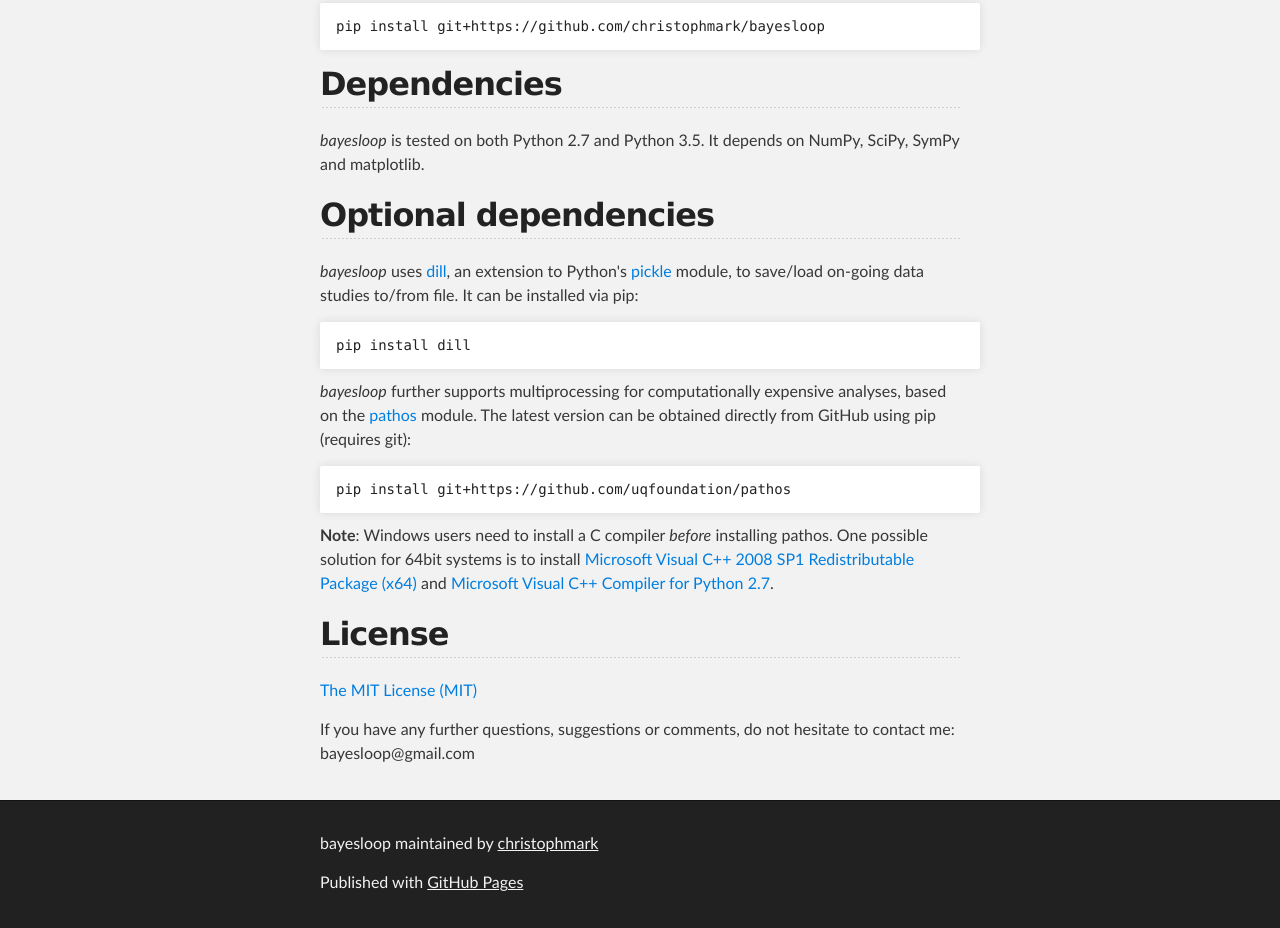
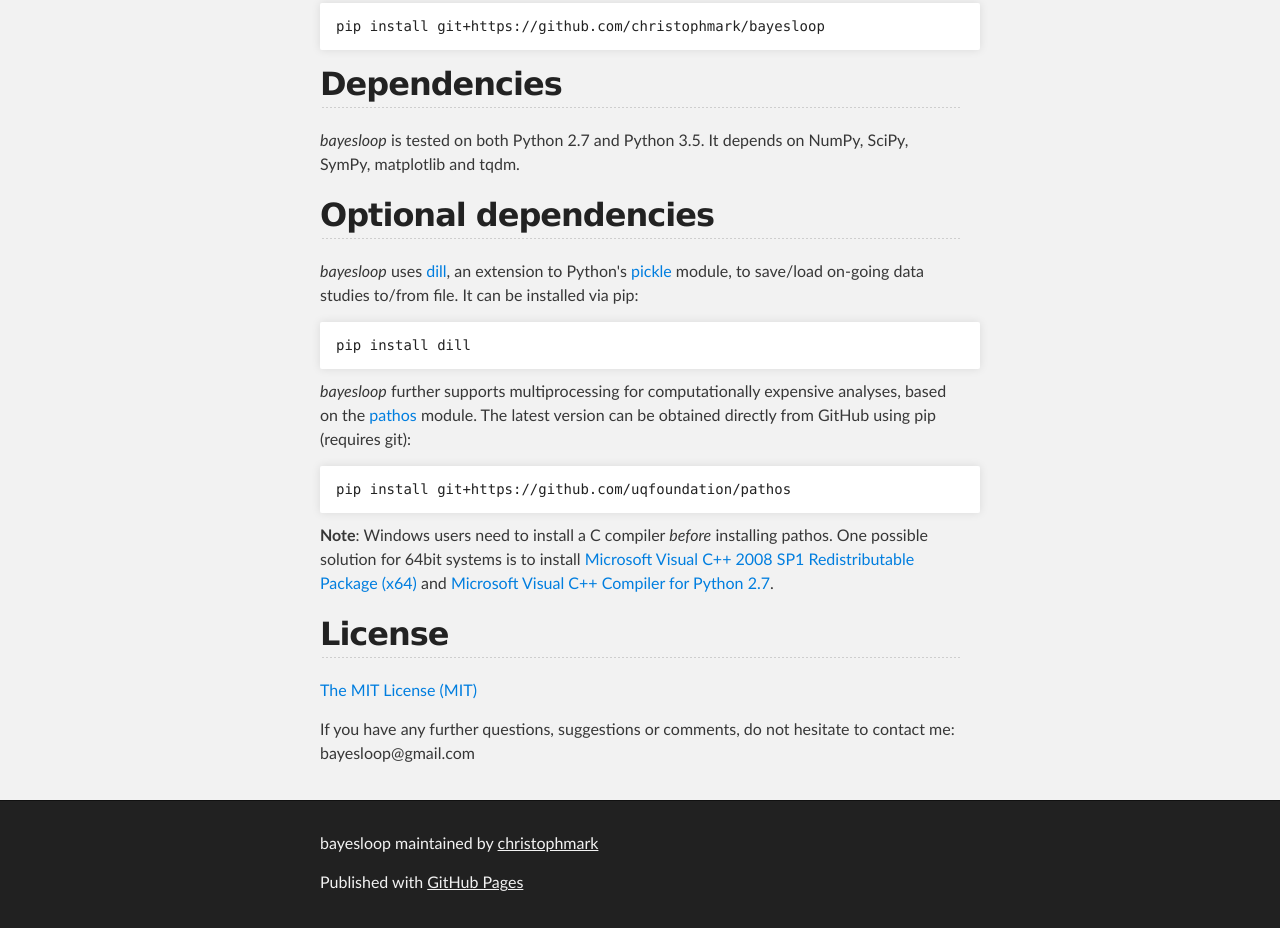
Before and after one commit to christophmark/bayesloop, a plain HTML site: page index.html in a window 1280 px wide. Shown: the part 2737-3665 px from the top of the page. Drawn offline with Linux system fonts and the light colour scheme.

Commit message:
Added dependency on tqdm

```diff
--- a/index.html
+++ b/index.html
@@ -103,7 +103,7 @@ plt.show()
 <h2>
 <a id="dependencies" class="anchor" href="#dependencies" aria-hidden="true"><span aria-hidden="true" class="octicon octicon-link"></span></a>Dependencies</h2>
 
-<p><em>bayesloop</em> is tested on both Python 2.7 and Python 3.5. It depends on NumPy, SciPy, SymPy and matplotlib.</p>
+<p><em>bayesloop</em> is tested on both Python 2.7 and Python 3.5. It depends on NumPy, SciPy, SymPy, matplotlib and tqdm.</p>
 
 <h2>
 <a id="optional-dependencies" class="anchor" href="#optional-dependencies" aria-hidden="true"><span aria-hidden="true" class="octicon octicon-link"></span></a>Optional dependencies</h2>
```
